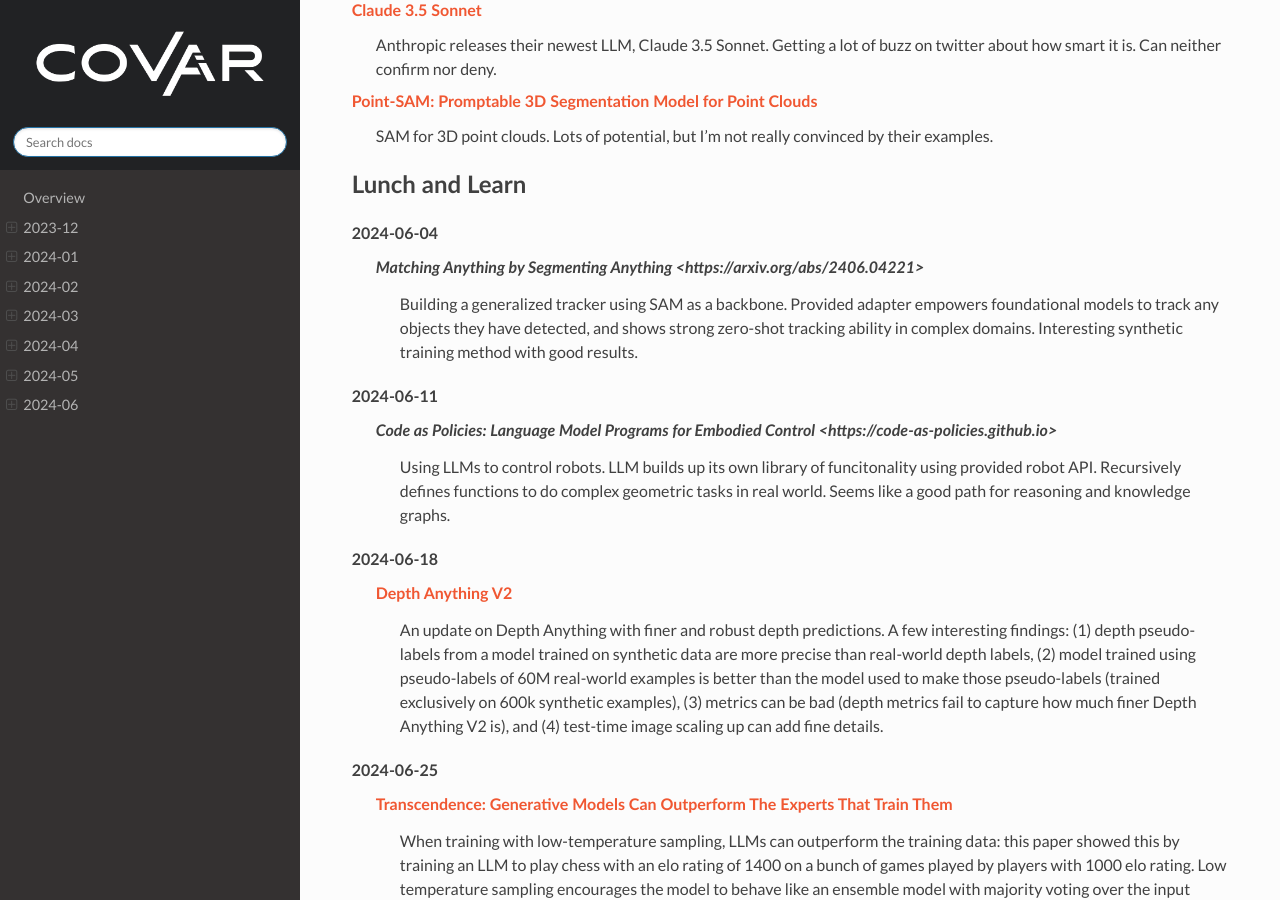
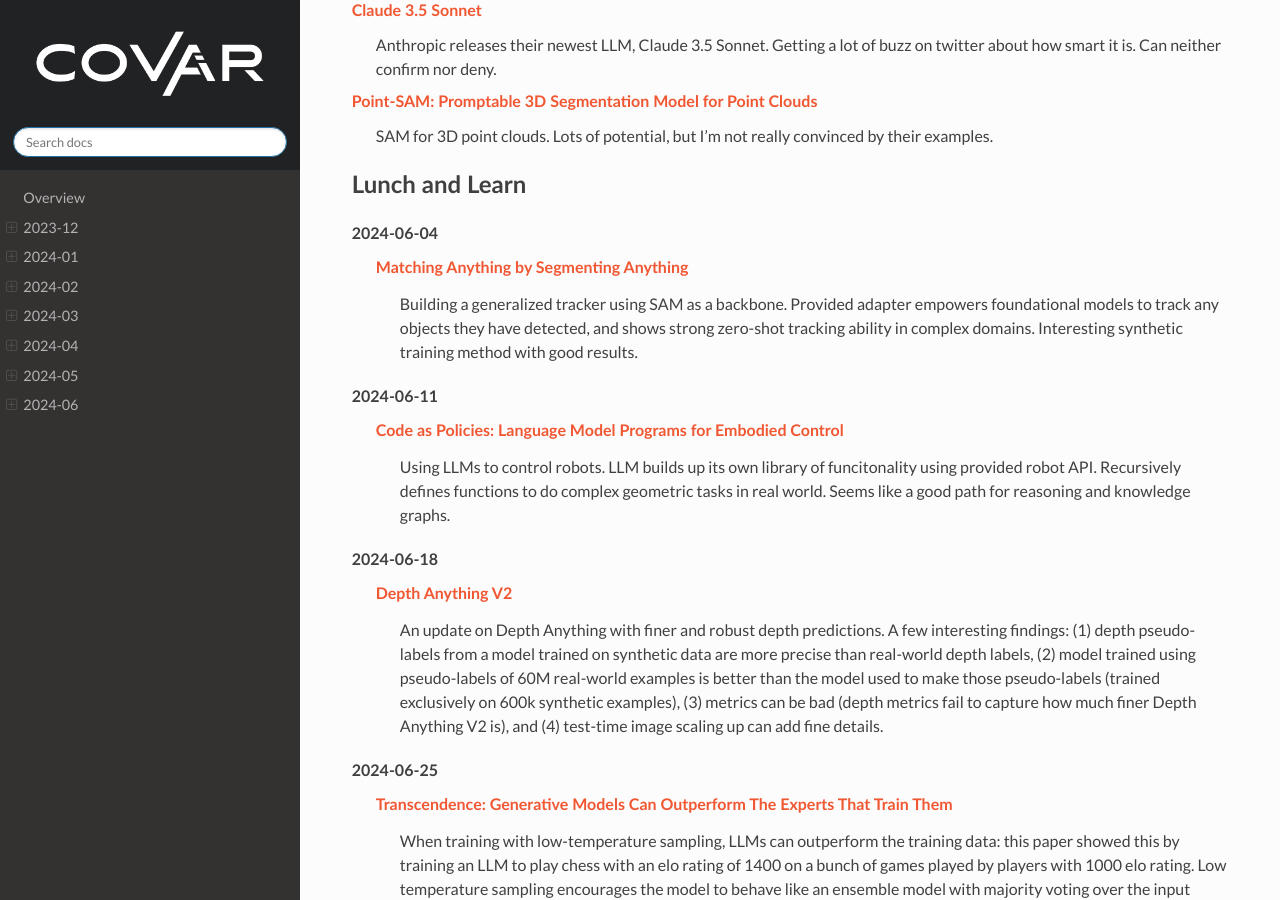
Before and after one commit to covartech/zeitgeist, a Sphinx documentation site: the page built from docs/issues/2024-07.rst, in a window 1280 px wide and 900 px high, scrolled down 4529 px. Built offline with Sphinx 7.4.7 and the Read the Docs theme 2.0.0, drawn with Linux system fonts in a browser that asks for light colours.

Commit message:
fixing formatting

```diff
--- a/docs/issues/2024-07.rst
+++ b/docs/issues/2024-07.rst
@@ -141,11 +141,11 @@
 Lunch and Learn
 ---------------
 2024-06-04
-    `Matching Anything by Segmenting Anything <https://arxiv.org/abs/2406.04221>`
+    `Matching Anything by Segmenting Anything <https://arxiv.org/abs/2406.04221>`_
         Building a generalized tracker using SAM as a backbone. Provided adapter empowers foundational models to track any objects they have detected, and shows strong zero-shot tracking ability in complex domains. Interesting synthetic training method with good results.
 
 2024-06-11
-    `Code as Policies: Language Model Programs for Embodied Control <https://code-as-policies.github.io>`
+    `Code as Policies: Language Model Programs for Embodied Control <https://code-as-policies.github.io>`_
         Using LLMs to control robots. LLM builds up its own library of funcitonality using provided robot API. Recursively defines functions to do complex geometric tasks in real world. Seems like a good path for reasoning and knowledge graphs.
 
 2024-06-18
```
